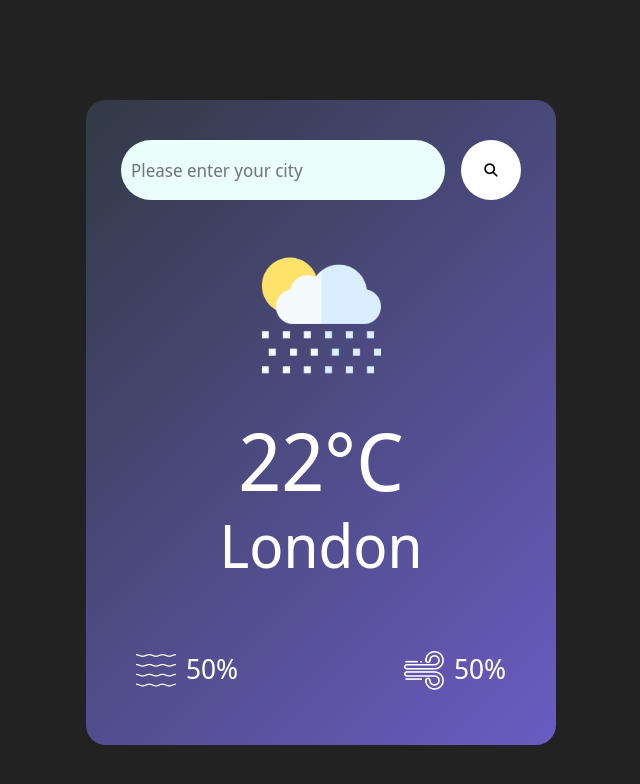
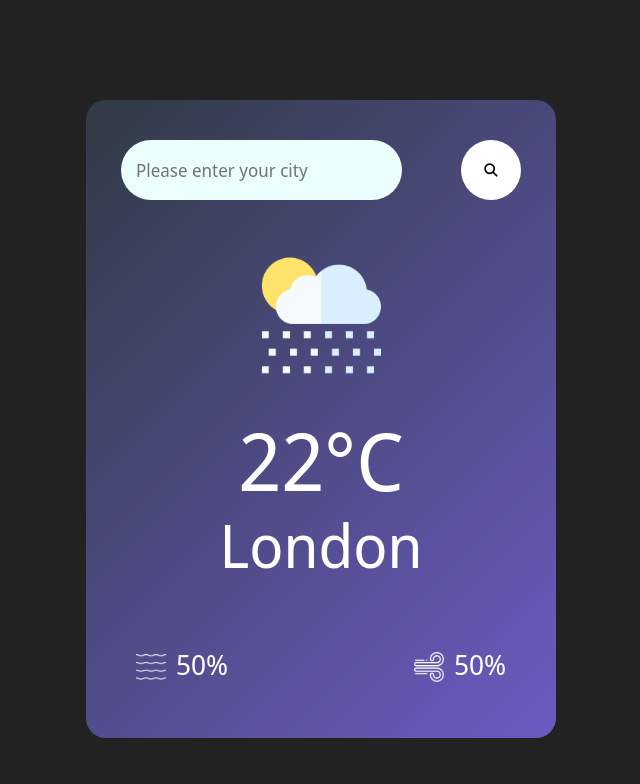
Before and after one commit to alexsoar/windy-app, a plain HTML site: page index.html in a window 1280 px wide. Shown: the whole page, without its empty margins (319-959 px from the left). Drawn offline with Linux system fonts and the light colour scheme.

Commit message:
Layout fix

```diff
--- a/style.css
+++ b/style.css
@@ -31,10 +31,9 @@ body {
   outline: 0;
   background: #ebfffc;
   color: #555;
-  padding: 10px 10px;
+  padding: 10px 15px;
   height: 60px;
   border-radius: 30px;
-  flex: 1;
   margin-right: 16px;
   font-size: 18px;
 }
@@ -77,7 +76,7 @@ body {
   padding: 15px;
 }
 .col img {
-  width: 40px;
+  width: 30px;
   margin-right: 10px;
 }
 .humidity,
```
